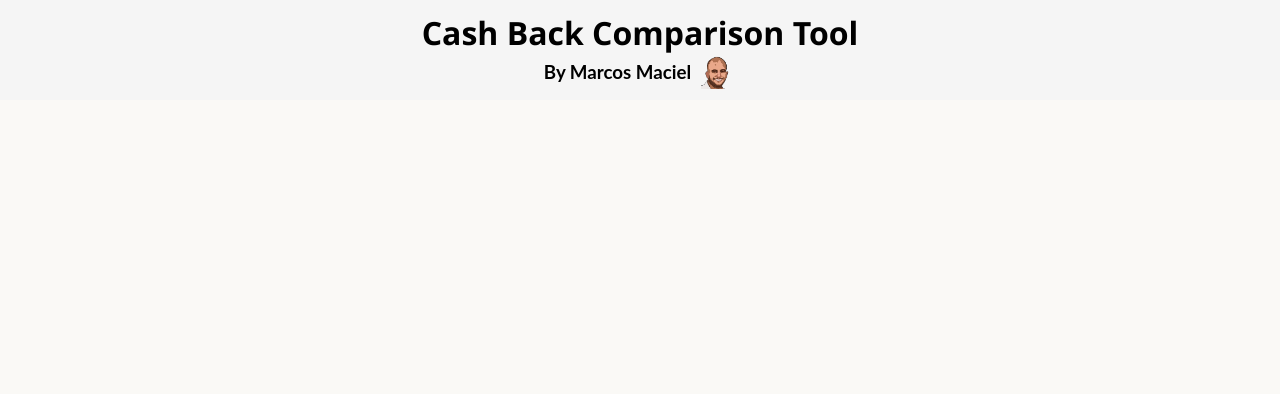
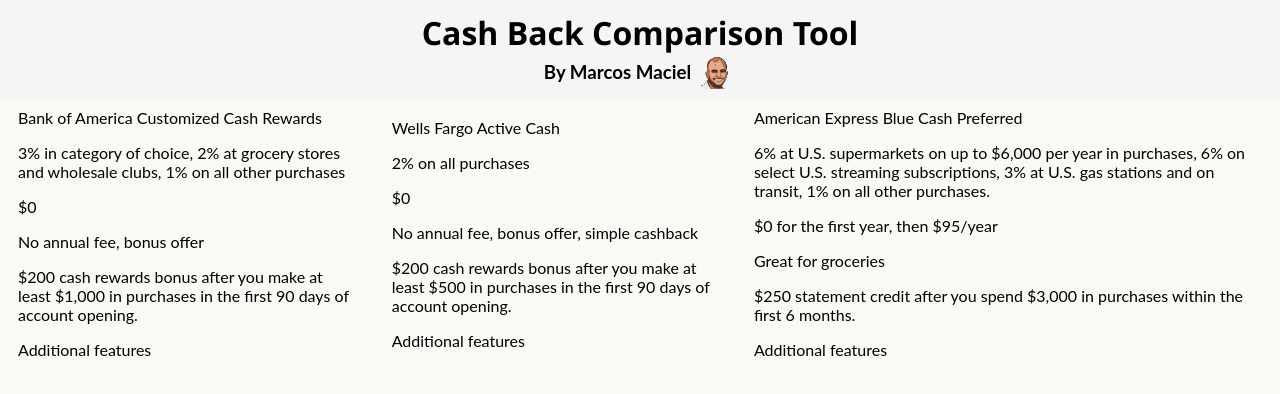
Before and after one commit to mamaciel/Cash-Back-Comparison-Tool, a React (Vite) app in the folder react-app/: page / in a window 1280 px wide. Shown: the top 394 px of the page. Built offline with nearby package versions, Linux system fonts and the light colour scheme.

Commit message:
Updated Table

```diff
--- a/react-app/src/App.tsx
+++ b/react-app/src/App.tsx
@@ -1,5 +1,6 @@
 //import { useState } from 'react'
 import './App.css'
+import ComparisonTable from './ComparisonTable.tsx'
 import Header from './Header.tsx'
 
 function App() {
@@ -7,6 +8,7 @@
   return (
     <>
       <Header />
+      <ComparisonTable />
     </>
   )
 }
--- /dev/null
+++ b/react-app/src/ComparisonTable.module.css
@@ -0,0 +1,27 @@
+/* Apply column layout using flexbox */
+.container {
+    display: flex;
+  }
+
+  .column {
+    flex-basis: 33%; /* Each column occupies 33% of the width */
+    padding: 0 10px;
+  }
+
+  /* Adjust table styles */
+  table {
+    width: 100%;
+    border-collapse: collapse;
+  }
+
+  th,
+  td {
+    font-family: Lato;
+    padding: 8px;
+    text-align: left;
+    border-bottom: 1px solid #ddd;
+  }
+
+  tr:last-child td {
+    border-bottom: none;
+  }
--- /dev/null
+++ b/react-app/src/ComparisonTable.tsx
@@ -0,0 +1,96 @@
+import styles from './ComparisonTable.module.css';
+
+interface RowProps {
+  data: {
+    name: string;
+    cashBack: string;
+    annualFee: string;
+    pros: string;
+    bonusOffer: string;
+    more: string;
+  };
+}
+
+// Row component
+const Row: React.FC<RowProps> = ({ data }) => {
+  return (
+    <>
+      <tr>
+        <td className={styles['card-name']}>{data.name}</td>
+      </tr>
+      <tr>
+        <td>{data.cashBack}</td>
+      </tr>
+      <tr>
+        <td>{data.annualFee}</td>
+      </tr>
+      <tr>
+        <td>{data.pros}</td>
+      </tr>
+      <tr>
+        <td>{data.bonusOffer}</td>
+      </tr>
+      <tr>
+        <td>{data.more}</td>
+      </tr>
+    </>
+  );
+};
+
+// ComparisonTable component
+const ComparisonTable = () => {
+  // Sample data for demonstration
+  const data: {
+    name: string;
+    cashBack: string;
+    annualFee: string;
+    pros: string;
+    bonusOffer: string;
+    more: string;
+  }[] = [
+    {
+      name: 'Bank of America Customized Cash Rewards',
+      cashBack: '3% in category of choice, 2% at grocery stores and wholesale clubs, 1% on all other purchases',
+      annualFee: '$0',
+      pros: 'No annual fee, bonus offer',
+      bonusOffer: '$200 cash rewards bonus after you make at least $1,000 in purchases in the first 90 days of account opening.',
+      more: 'Additional features',
+    },
+    {
+      name: 'Wells Fargo Active Cash',
+      cashBack: '2% on all purchases',
+      annualFee: '$0',
+      pros: 'No annual fee, bonus offer, simple cashback',
+      bonusOffer: '$200 cash rewards bonus after you make at least $500 in purchases in the first 90 days of account opening.',
+      more: 'Additional features',
+    },
+    {
+      name: 'American Express Blue Cash Preferred',
+      cashBack: '6% at U.S. supermarkets on up to $6,000 per year in purchases, 6% on select U.S. streaming subscriptions, 3% at U.S. gas stations and on transit, 1% on all other purchases.',
+      annualFee: '$0 for the first year, then $95/year',
+      pros: 'Great for groceries',
+      bonusOffer: '$250 statement credit after you spend $3,000 in purchases within the first 6 months.',
+      more: 'Additional features',
+    },
+  ];
+
+  return (
+    <table className={styles.table}>
+      <tbody>
+        <tr className={styles.row}>
+          {data.map((rowData, index) => (
+            <td className={styles.column} key={index}>
+              <table>
+                <tbody>
+                  <Row data={rowData} />
+                </tbody>
+              </table>
+            </td>
+          ))}
+        </tr>
+      </tbody>
+    </table>
+  );
+};
+
+export default ComparisonTable;
```
